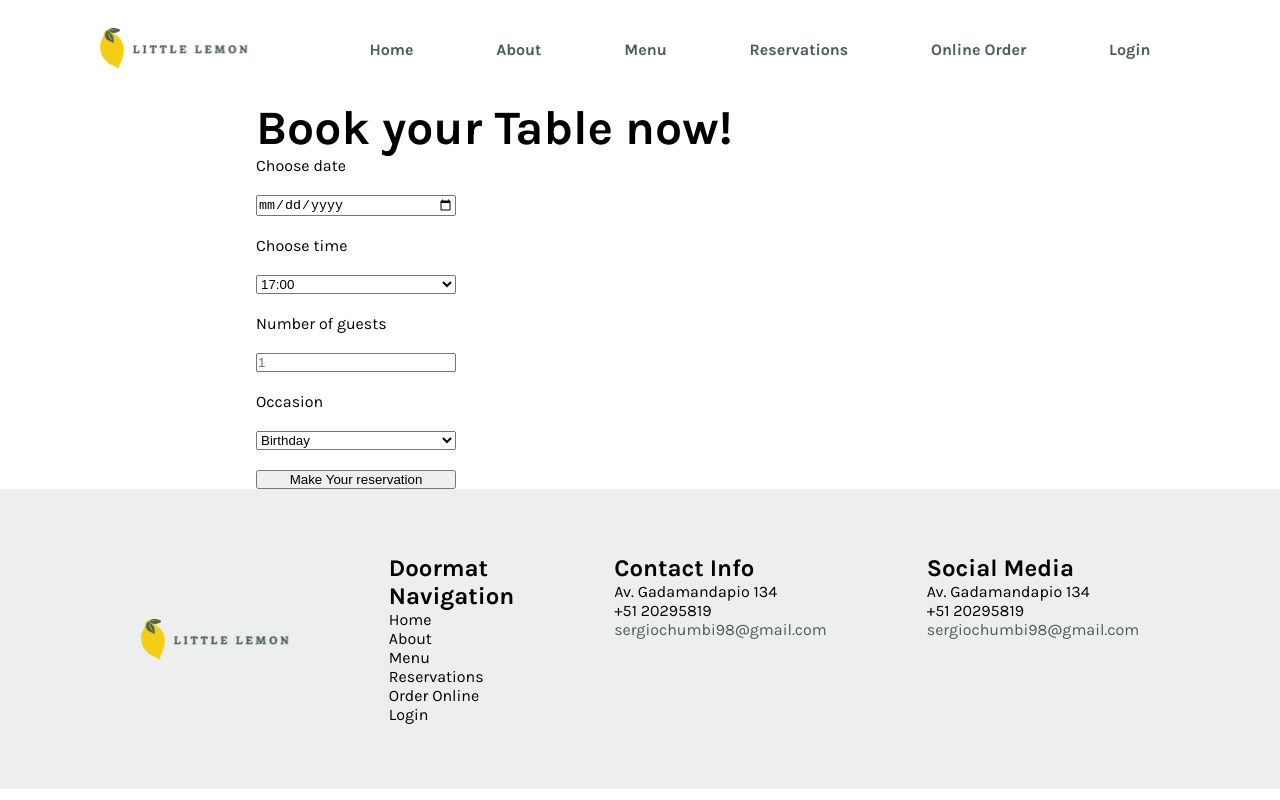
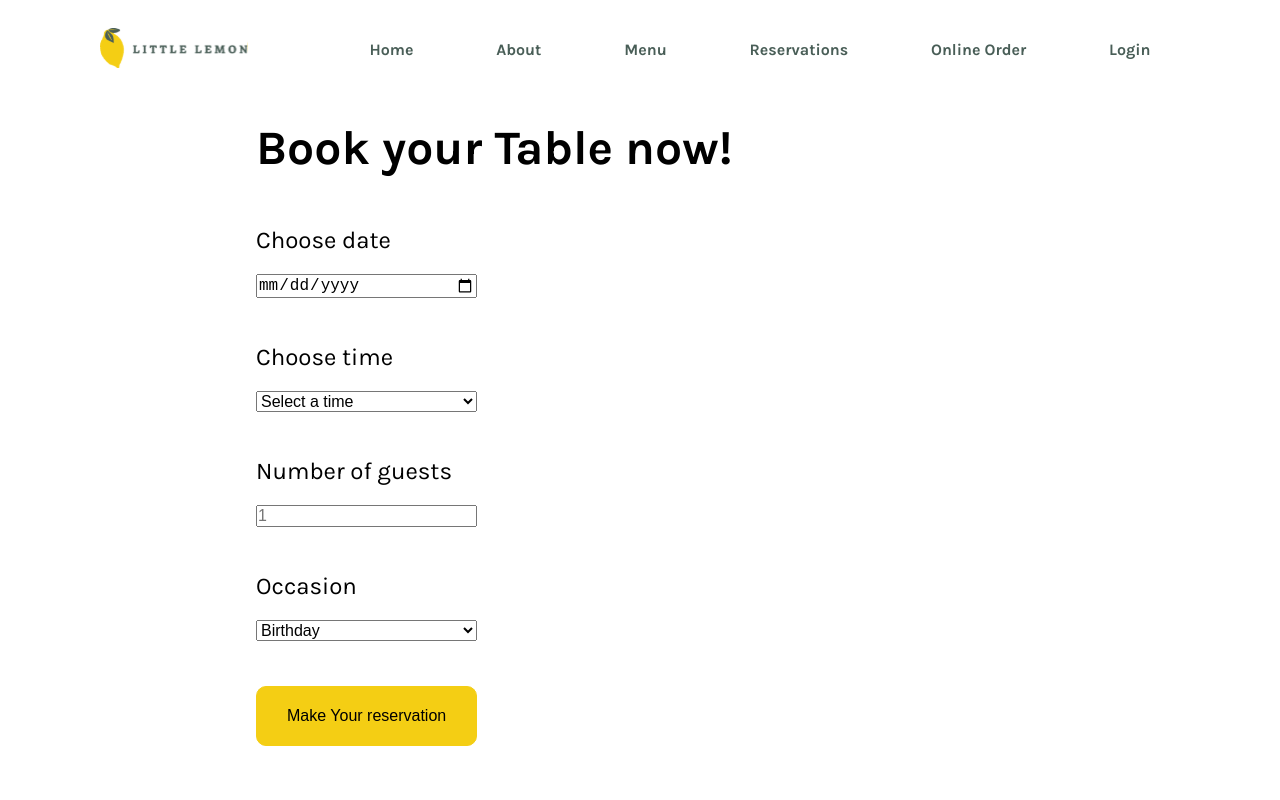
Before and after one commit to SergioCB20/Project-Meta, a React (Create React App) app: page /reservations in a window 1280 px wide. Shown: the top 800 px of the page. Built offline with nearby package versions, Linux system fonts and the light colour scheme.

Commit message:
final commit

```diff
--- a/src/App.css
+++ b/src/App.css
@@ -41,6 +41,16 @@ button{
   padding: 20px 30px;
   grid-row: 7/8;
   border-radius: 10px;
+  border: 1px solid var(--primary-color-2);;
+  background-color: var(--primary-color-2);
+  cursor: pointer;
+}
+
+input[type="submit"]{
+  width: fit-content;
+  height: fit-content;
+  border-radius: 10px;
+  padding: 20px 30px;
   border: 1px solid var(--primary-color-2);;
   background-color: var(--primary-color-2);
   cursor: pointer;
@@ -217,3 +227,18 @@ footer{
   background-color: var(--footer-color);
   z-index: 0;
 }
+
+/*Form - Reservations*/
+
+form{
+  margin:50px 0;
+}
+
+label{
+  font-size: 24px;
+}
+
+input,select{
+  margin-bottom: 25px;
+  font-size: 16px;
+}
--- a/src/components/Pages/Reservations.js
+++ b/src/components/Pages/Reservations.js
@@ -1,29 +1,53 @@
+import React, { useState } from "react";
+import "../../App.css";
 
-function Reservations(){
-    return(
-    <main>
-        <h1>Book your Table now!</h1>
-        <form style={{display: "grid",maxWidth:"200px",gap: "20px"}}>
-            <label for="res-date">Choose date</label>
-            <input type="date" id="res-date"/>
-            <label for="res-time">Choose time</label>
-            <select id="res-time ">
-                <option>17:00</option>
-                <option>18:00</option>
-                <option>19:00</option>
-                <option>20:00</option>
-                <option>21:00</option>
-                <option>22:00</option>
+function BookingForm() {
+  const [bookingTime, setBookingTime] = useState(""); // Estado para la hora de reserva
+
+  // Un estado variable para las horas disponibles
+  const [availableTimes] = useState([
+    "17:00",
+    "18:00",
+    "19:00",
+    "20:00",
+    "21:00",
+    "22:00",
+  ]);
+
+  const handleTimeChange = (event) => {
+    setBookingTime(event.target.value);
+  };
+
+  return (
+    <form style={{ display: "grid", maxWidth: "200px", gap: "20px" }}>
+      <label htmlFor="res-date">Choose date</label>
+      <input type="date" id="res-date" />
+      <label htmlFor="res-time">Choose time</label>
+      <select id="res-time" value={bookingTime} onChange={handleTimeChange}>
+        <option value="">Select a time</option>
+        {availableTimes.map((time) => (
+          <option key={time} value={time}>
+            {time}
+          </option>
+        ))}
       </select>
-            <label for="guests">Number of guests</label>
-            <input type="number" placeholder="1" min="1" max="10" id="guests"/>
-            <label for="occasion">Occasion</label>
+      <label htmlFor="guests">Number of guests</label>
+      <input type="number" placeholder="1" min="1" max="10" id="guests" />
+      <label htmlFor="occasion">Occasion</label>
       <select id="occasion">
         <option>Birthday</option>
         <option>Anniversary</option>
       </select>
-            <input type="submit" value="Make Your reservation"/>
+      <input type="submit" value="Make Your reservation" />
     </form>
+  );
+}
+
+function Reservations() {
+  return (
+    <main>
+      <h1 style={{ marginTop: "20px" }}>Book your Table now!</h1>
+      <BookingForm />
     </main>
   );
 }
```
Lines whose indentation alone changed are shown as unchanged.
